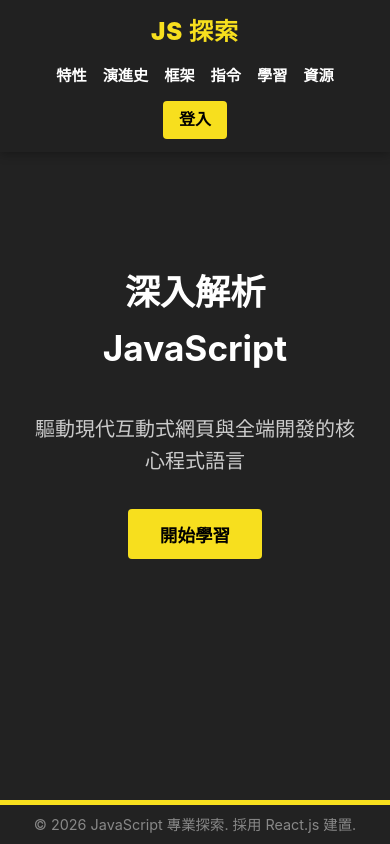
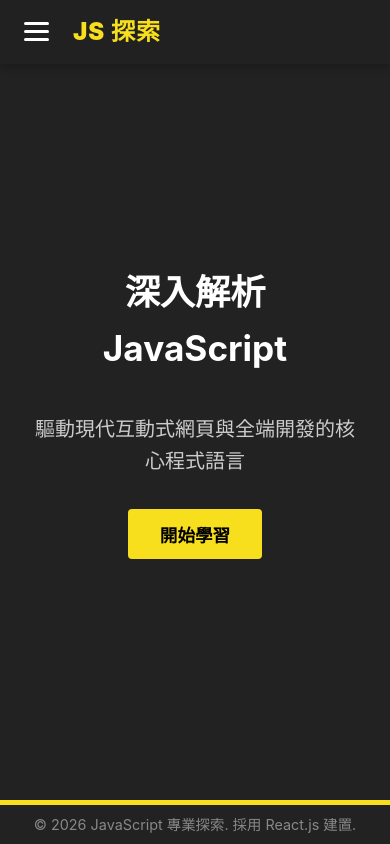
Before and after one commit to ZhaoHong04126/JavaScript, a React (Vite) app: page / in a window 390 px wide. Built offline with nearby package versions, Linux system fonts and the light colour scheme.

Commit message:
改一下小介面的導覽

```diff
--- a/src/App.css
+++ b/src/App.css
@@ -396,7 +396,77 @@ body {
 }
 
 /* =========================================
-   9. 響應式設計 (RWD) - 平板與手機版適配
+   9. 導覽列與側邊欄進階設計 (Navbar & Sidebar)
+========================================= */
+
+/* 隱藏漢堡按鈕 (預設桌面版不顯示) */
+.hamburger {
+  display: none;
+  cursor: pointer;
+  border: none;
+  background: transparent;
+  padding: 0;
+  z-index: 1002; /* 確保按鈕在側邊欄上方 */
+}
+
+/* 用 CSS 畫出漢堡選單的三條線 */
+.hamburger .bar {
+  display: block;
+  width: 25px;
+  height: 3px;
+  margin: 5px auto;
+  background-color: white;
+  transition: all 0.3s ease-in-out;
+  border-radius: 2px;
+}
+
+/* 桌面版：將連結和登入區塊橫向排列 */
+.nav-menu {
+  display: flex;
+  align-items: center;
+  gap: 2rem;
+}
+
+/* 修改連結不要帶有底線 */
+.navbar-links a {
+  text-decoration: none;
+  color: #fff;
+  transition: color 0.2s;
+}
+.navbar-links a:hover {
+  color: var(--primary-color);
+}
+
+/* 登入相關按鈕樣式 */
+.auth-section {
+  display: flex;
+  align-items: center;
+  gap: 1rem;
+  color: #fff;
+}
+.user-greeting span {
+  color: var(--primary-color);
+  font-weight: bold;
+}
+.logout-btn {
+  background-color: transparent;
+  color: #fff;
+  border: 1px solid #fff;
+  padding: 0.4rem 0.8rem;
+  border-radius: 4px;
+  cursor: pointer;
+}
+.login-btn {
+  background-color: var(--primary-color);
+  color: #000;
+  padding: 0.4rem 1rem;
+  border-radius: 4px;
+  text-decoration: none;
+  font-weight: bold;
+}
+
+/* =========================================
+   10. 響應式設計 (RWD) - 平板與手機版適配
 ========================================= */
 @media (max-width: 900px) {
   .framework-grid, .framework-structure-grid { grid-template-columns: 1fr; }
@@ -410,9 +480,78 @@ body {
   .hero h1 { font-size: 2.2rem; }
   .timeline { padding-left: 1.2rem; }
   .timeline-item::before { left: -1.9rem; }
+}
 
-  /* 手機版導覽列變成上下兩排 */
-  .navbar { flex-direction: column; padding: 0.8rem; gap: 0.8rem; }
-  .navbar-links { gap: 1rem; flex-wrap: wrap; justify-content: center; }
-  .navbar-links li { font-size: 0.95rem; }
+/* 小於 768px 時啟用側邊欄 */
+@media (max-width: 768px) {
+  /* 強制導覽列橫向排列、靠左對齊 */
+  .navbar {
+    flex-direction: row;
+    justify-content: flex-start;
+    gap: 1.5rem;
+    padding: 0.8rem 1.5rem;
+  }
+
+  /* 顯示漢堡按鈕 */
+  .hamburger {
+    display: block;
+  }
+
+  /* 側邊欄主體設計 */
+  .nav-menu {
+    position: fixed;
+    top: 0;
+    left: -100%;
+    width: 100px;
+    height: 100vh;
+    background-color: #222;
+    flex-direction: column;
+    align-items: flex-start;
+    padding: 5rem 2rem 2rem 2rem;
+    transition: left 0.3s ease-in-out;
+    z-index: 1001;
+    box-shadow: 2px 0 10px rgba(0,0,0,0.5);
+  }
+
+  /* 當 isMenuOpen 為 true 時，加上 active class 讓側邊欄滑進來 */
+  .nav-menu.active {
+    left: 0;
+  }
+
+  /* 側邊欄內的連結直向排列 */
+  .navbar-links {
+    flex-direction: column;
+    gap: 1.5rem;
+    width: 100%;
+    margin-bottom: 2rem;
+  }
+
+  /* 側邊欄內的認證區塊直向排列 */
+  .auth-section {
+    flex-direction: column;
+    align-items: flex-start;
+    width: 100%;
+  }
+
+  /* 點擊外的黑色半透明遮罩 */
+  .overlay {
+    position: fixed;
+    top: 0;
+    left: 0;
+    width: 100%;
+    height: 100%;
+    background: rgba(0, 0, 0, 0.5);
+    z-index: 1000;
+  }
+
+  /* 漢堡按鈕變成 [X] 的動畫 */
+  .hamburger.active .bar:nth-child(1) {
+    transform: translateY(8px) rotate(45deg);
+  }
+  .hamburger.active .bar:nth-child(2) {
+    opacity: 0; /* 中間那條線消失 */
+  }
+  .hamburger.active .bar:nth-child(3) {
+    transform: translateY(-8px) rotate(-45deg);
+  }
 }
--- a/src/components/Navbar.jsx
+++ b/src/components/Navbar.jsx
@@ -1,54 +1,64 @@
-import React from 'react';
+import React, { useState } from 'react';
 import { Link, useNavigate } from 'react-router-dom';
 
-// 接收由 App.jsx 傳遞進來的 props
 const Navbar = ({ isLoggedIn, userName, onLogout }) => {
   const navigate = useNavigate();
+  const [isMenuOpen, setIsMenuOpen] = useState(false);
 
   const handleLogoutClick = () => {
     onLogout();
-    navigate('/'); // 登出後回到首頁
+    navigate('/');
+    setIsMenuOpen(false);
+  };
+
+  const toggleMenu = () => {
+    setIsMenuOpen(!isMenuOpen);
+  };
+
+  const closeMenu = () => {
+    setIsMenuOpen(false);
   };
 
   return (
     <nav className="navbar">
+      {/* 🌟 1. 將漢堡按鈕移到最前面 (這樣它就會在左邊) */}
+      <button className={`hamburger ${isMenuOpen ? 'active' : ''}`} onClick={toggleMenu}>
+        <span className="bar"></span>
+        <span className="bar"></span>
+        <span className="bar"></span>
+      </button>
+
+      {/* 🌟 2. 網站 Logo 放在漢堡選單後面 (手機版會被推到畫面右邊) */}
       <div className="navbar-brand">
-        <Link to="/" style={{ color: 'inherit', textDecoration: 'none' }}>JS 探索</Link>
+        <Link to="/" onClick={closeMenu} style={{ color: 'inherit', textDecoration: 'none' }}>JS 探索</Link>
       </div>
+
+      <div className={`nav-menu ${isMenuOpen ? 'active' : ''}`}>
         <ul className="navbar-links">
-        <li><Link to="/features" style={{ color: 'inherit', textDecoration: 'none' }}>特性</Link></li>
-        <li><Link to="/evolution" style={{ color: 'inherit', textDecoration: 'none' }}>演進史</Link></li>
-        <li><Link to="/architecture" style={{ color: 'inherit', textDecoration: 'none' }}>框架</Link></li>
-        <li><Link to="/terminal" style={{ color: 'inherit', textDecoration: 'none' }}>指令</Link></li>
-        <li><Link to="/learning" style={{ color: 'inherit', textDecoration: 'none' }}>學習</Link></li>
+          <li><Link to="/features" onClick={closeMenu}>特性</Link></li>
+          <li><Link to="/evolution" onClick={closeMenu}>演進史</Link></li>
+          <li><Link to="/architecture" onClick={closeMenu}>框架</Link></li>
+          <li><Link to="/terminal" onClick={closeMenu}>指令</Link></li>
+          <li><Link to="/learning" onClick={closeMenu}>學習</Link></li>
           {isLoggedIn && (
-          <li>
-            <Link to="/notebook" style={{ color: 'inherit', textDecoration: 'none' }}>
-              筆記本
-            </Link>
-          </li>
+            <li><Link to="/notebook" onClick={closeMenu}>筆記本</Link></li>
           )}
-        <li><Link to="/references" style={{ color: 'inherit', textDecoration: 'none' }}>資源</Link></li>
+          <li><Link to="/references" onClick={closeMenu}>資源</Link></li>
         </ul>
 
-      {/* 🌟 根據是否登入，顯示對應的區塊 */}
-      <div className="auth-section" style={{ display: 'flex', alignItems: 'center', gap: '1rem', color: '#fff' }}>
+        <div className="auth-section">
           {isLoggedIn ? (
             <>
-            <span style={{ fontSize: '0.95rem' }}>哈囉, <span style={{ color: '#f7df1e', fontWeight: 'bold' }}>{userName}</span></span>
-            <button
-              onClick={handleLogoutClick}
-              style={{ backgroundColor: 'transparent', color: '#fff', border: '1px solid #fff', padding: '0.4rem 0.8rem', borderRadius: '4px', cursor: 'pointer' }}
-            >
-              登出
-            </button>
+              <span className="user-greeting">哈囉, <span>{userName}</span></span>
+              <button className="logout-btn" onClick={handleLogoutClick}>登出</button>
             </>
           ) : (
-          <Link to="/login" style={{ backgroundColor: '#f7df1e', color: '#000', padding: '0.4rem 1rem', borderRadius: '4px', textDecoration: 'none', fontWeight: 'bold' }}>
-            登入
-          </Link>
+            <Link to="/login" className="login-btn" onClick={closeMenu}>登入</Link>
           )}
         </div>
+      </div>
+
+      {isMenuOpen && <div className="overlay" onClick={closeMenu}></div>}
     </nav>
   );
 };
```
Lines whose indentation alone changed are shown as unchanged.
